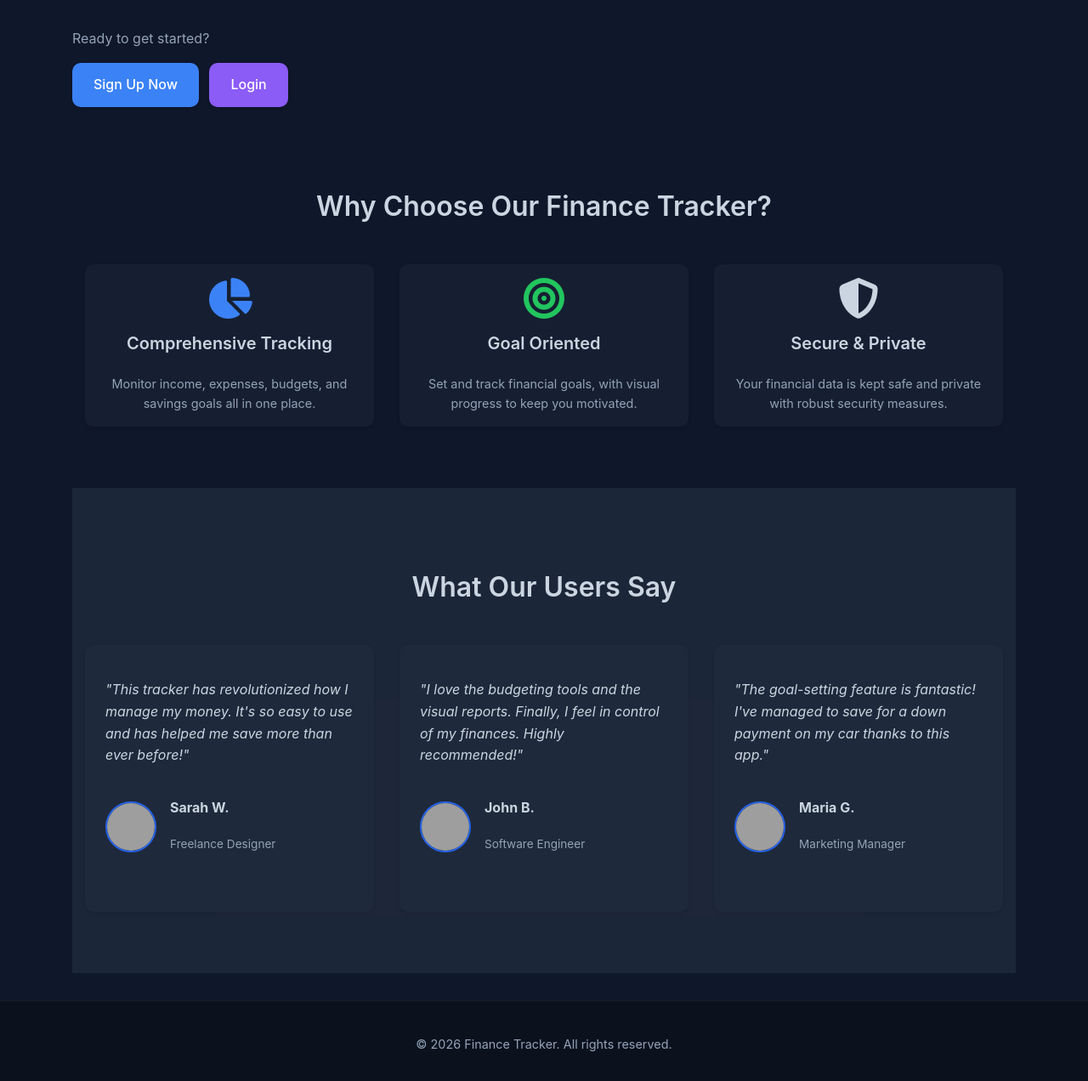
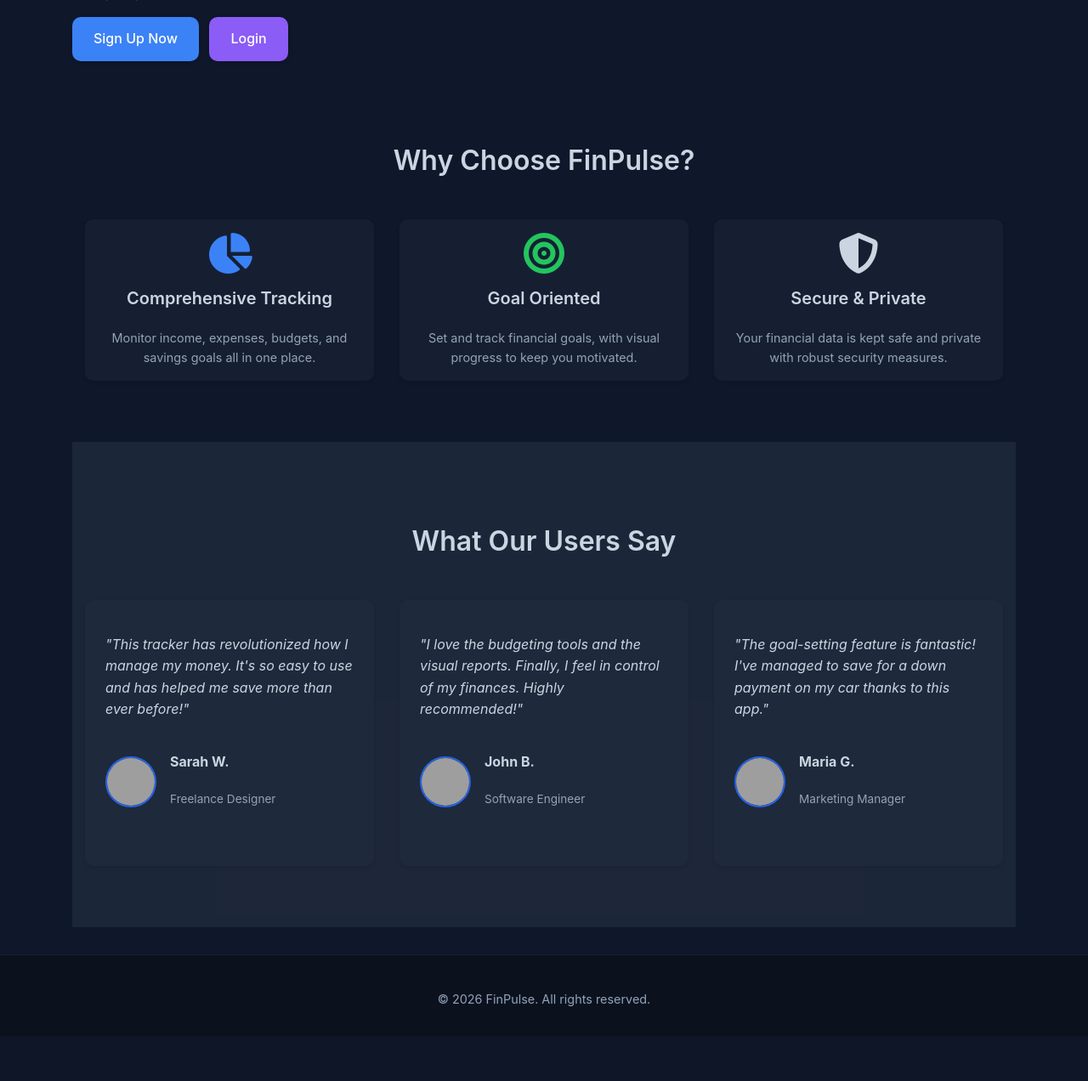
Before and after one commit to SamisDone/Finance-Tracker, a PHP site: page /Finance-Tracker/ in a window 1280 px wide. Shown: the part 701-1973 px from the top of the page at 85% size. After the commit the page ends 1885 px from the top, so only its background shows below. Run offline with PHP 8.4, Linux system fonts and the light colour scheme; grey boxes are pictures that could not be loaded.

Commit message:
rebrand: Finance Tracker → FinPulse across entire codebase

```diff
--- a/assets/js/script.js
+++ b/assets/js/script.js
@@ -1,5 +1,5 @@
 /**
- * Finance Tracker - Main JavaScript
+ * FinPulse - Main JavaScript
  * DRY: Reusable functions extracted from PHP files
  */
 
--- a/database/schema_sqlite.sql
+++ b/database/schema_sqlite.sql
@@ -1,4 +1,4 @@
--- SQLite-compatible schema for Finance Tracker
+-- SQLite-compatible schema for FinPulse
 -- Use this for portable deployment (no database server needed)
 
 -- Users table
--- a/includes/footer.php
+++ b/includes/footer.php
@@ -1,7 +1,7 @@
     </main>
     <footer>
         <div class="footer-copy">
-            &copy; <?php echo date('Y'); ?> Finance Tracker. All rights reserved.
+            &copy; <?php echo date('Y'); ?> FinPulse. All rights reserved.
         </div>
     </footer>
     <script src="assets/js/script.js"></script>
--- a/includes/header.php
+++ b/includes/header.php
@@ -3,7 +3,7 @@
 <head>
     <meta charset="UTF-8">
     <meta name="viewport" content="width=device-width, initial-scale=1.0">
-    <title><?php echo isset($pageTitle) ? htmlspecialchars($pageTitle) : 'Finance Tracker'; ?></title>
+    <title><?php echo isset($pageTitle) ? htmlspecialchars($pageTitle) : 'FinPulse'; ?></title>
     <link rel="stylesheet" href="assets/css/style.css">
     <link rel="stylesheet" href="https://cdnjs.cloudflare.com/ajax/libs/font-awesome/6.5.0/css/all.min.css" referrerpolicy="no-referrer" />
     <!-- You might want to add a favicon link here -->
@@ -12,7 +12,7 @@
 <body>
     <header class="main-header" style="animation:fadeIn 0.7s;">
         <nav class="navbar sticky-navbar">
-            <a href="dashboard.php" class="navbar-brand"><i class="fa-solid fa-coins"></i> Finance Tracker</a>
+            <a href="dashboard.php" class="navbar-brand"><i class="fa-solid fa-bolt"></i> FinPulse</a>
             <input type="checkbox" id="navbar-toggle" hidden>
             <label for="navbar-toggle" class="navbar-toggle-label"><span></span><span></span><span></span></label>
             <ul class="navbar-nav">
--- a/includes/helpers.php
+++ b/includes/helpers.php
@@ -1,6 +1,6 @@
 <?php
 /**
- * Helper functions for Finance Tracker
+ * Helper functions for FinPulse
  * Follows DRY principle - common logic extracted here
  */
 
--- a/index.php
+++ b/index.php
@@ -11,7 +11,7 @@ if ($view === 'login') {
 } elseif ($view === 'register') {
     $pageTitle = 'Register';
 } else {
-    $pageTitle = 'Welcome to Finance Tracker';
+    $pageTitle = 'Welcome to FinPulse';
 }
 
 // Handle form submissions
@@ -78,7 +78,7 @@ include 'includes/header.php';
 <?php endif; ?>
 
 <?php if ($view === 'main'): ?>
-<?php renderHeroSection('heroGradient', '#2563eb', '#14b8a6', 'fa-solid fa-chart-line', 'Welcome to Your Personal Finance Tracker', 'Take control of your finances, track your spending, and achieve your financial goals with ease.'); ?>
+<?php renderHeroSection('heroGradient', '#2563eb', '#14b8a6', 'fa-solid fa-bolt', 'Welcome to FinPulse', 'Take control of your finances, track your spending, and achieve your financial goals with ease.'); ?>
         <p class="hero-desc" style="display:none;">Take control of your finances, track your spending, and achieve your financial goals with ease.</p>
         <div class="hero-illustration mb-4">
             <!-- Beautiful SVG finance illustration -->
@@ -110,7 +110,7 @@ include 'includes/header.php';
 <!-- Key Features Section -->
 <section class="features-section text-center py-5">
     <div class="container">
-        <h2 class="section-title text-center mb-5">Why Choose Our Finance Tracker?</h2>
+        <h2 class="section-title text-center mb-5">Why Choose FinPulse?</h2>
         <div class="row">
             <div class="col-md-4 mb-4">
                 <div class="feature-item">
```
Also changed, not shown: setup.php (+7 -7 lines), README.md, 1 other file.
